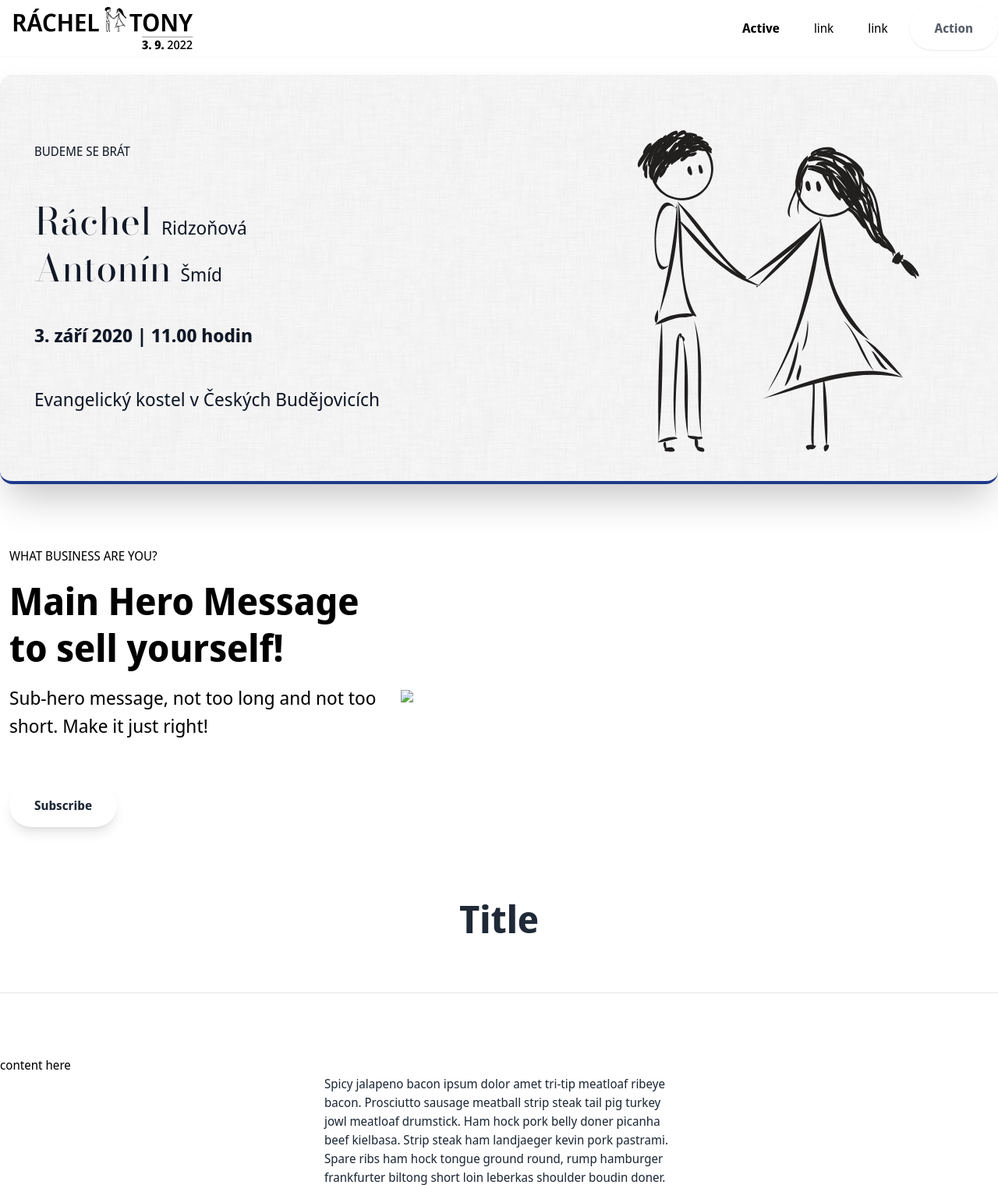
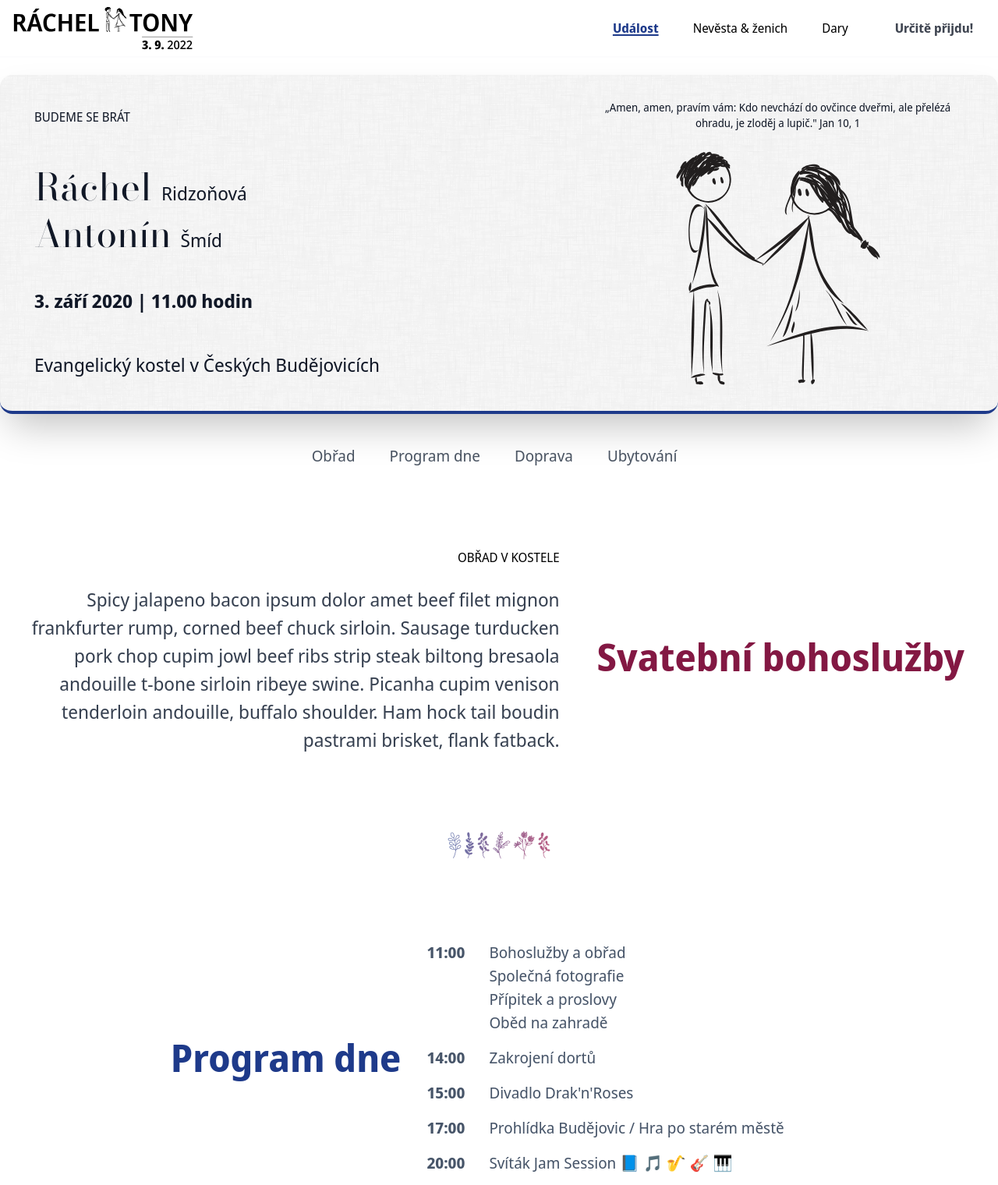
Before and after one commit to Smidra/svatbaweb, a website built with Vite: page src/index.html in a window 1280 px wide. Shown: the top 1520 px of the page at 78% size. Built offline with nearby package versions, Linux system fonts and the light colour scheme; files whose address does not match are found by name.

Commit message:
navigation and 1st page content init

```diff
--- a/assets/css/style.css
+++ b/assets/css/style.css
@@ -1,5 +1,10 @@
 
 @import url('https://fonts.googleapis.com/css2?family=Bodoni+Moda&family=Noto+Sans:wght@300;500&display=swap');
+
+@font-face {
+  font-family: floralia;
+  src: url('/assets/font/floralia.woff');
+}
 
 @tailwind base;
 @tailwind components;
@@ -10,12 +15,39 @@ body {
   -moz-osx-font-smoothing: grayscale;
 }
 
-.gradient {
-  background: linear-gradient(90deg, #1758a4 0%, rgba(0, 148, 105, 0.91) 100%);
-}
-
 @layer components {
   .btn-primary {
     @apply py-2 px-4 bg-blue-500 text-white font-semibold rounded-full shadow-md hover:bg-blue-700 focus:outline-none focus:ring-2 focus:ring-blue-400 focus:ring-opacity-75;
   }
+
+  .header-link {
+    @apply inline-block text-black no-underline hover:text-blue-900 py-2 px-4 underline-offset-2 decoration-2 hover:underline;
+  }
+
+  .header-link-current {
+    @apply inline-block py-2 px-4 text-blue-900 font-bold underline underline-offset-2 decoration-2;
+  }
+  .flower {
+    font-family: 'floralia' !important;
+    speak: never;
+    font-style: normal;
+    font-weight: normal;
+    font-variant: normal;
+    text-transform: none;
+    line-height: 1;
+    font-size: 3rem;
+
+    /* Better Font Rendering =========== */
+    -webkit-font-smoothing: antialiased;
+    -moz-osx-font-smoothing: grayscale;
+  }
+
+  .gradient {
+    @apply bg-gradient-to-r from-blue-900 to-pink-800;
+    /*background: linear-gradient(90deg, #003891 0%, rgba(148, 0, 64, 0.91) 100%);*/
+  }
+
+  .section-anchor {
+    position: relative; top: -96px; height: 0; width: 0;
+  }
 }
--- a/assets/js/main.js
+++ b/assets/js/main.js
@@ -1,2 +1,3 @@
 import '../css/style.css';
 import './scrollControl';
+import './toggleDropdown';
--- a/assets/js/scrollControl.js
+++ b/assets/js/scrollControl.js
@@ -9,38 +9,48 @@ document.addEventListener("scroll", function () {
     /*Apply classes for slide in bar*/
     scrollpos = window.scrollY;
 
-    if(!header){
+    if (!header) {
         return;
     }
 
     if (scrollpos > 10) {
+        setHeaderMove();
+    } else {
+        if(window.innerWidth > 1024){
+            unsetHeaderMove();
+        }
+    }
+});
+
+export function setHeaderMove() {
     header.classList.add("bg-white");
     navaction.classList.remove("bg-white");
     navaction.classList.add("gradient");
-        navaction.classList.remove("text-gray-800");
+    navaction.classList.remove("text-gray-900");
     navaction.classList.add("text-white");
     //Use to switch toggleColour colours
     for (var i = 0; i < toToggle.length; i++) {
-            toToggle[i].classList.add("text-gray-800");
+        toToggle[i].classList.add("text-gray-900");
         toToggle[i].classList.remove("text-white");
     }
     header.classList.add("shadow");
     navcontent.classList.remove("bg-gray-100");
     navcontent.classList.add("bg-white");
-    } else {
+}
+
+export function unsetHeaderMove() {
     header.classList.remove("bg-white");
     navaction.classList.remove("gradient");
     navaction.classList.add("bg-white");
     navaction.classList.remove("text-white");
-        navaction.classList.add("text-gray-800");
+    navaction.classList.add("text-gray-900");
     //Use to switch toggleColour colours
     for (var i = 0; i < toToggle.length; i++) {
         toToggle[i].classList.add("text-white");
-            toToggle[i].classList.remove("text-gray-800");
+        toToggle[i].classList.remove("text-gray-900");
     }
 
     header.classList.remove("shadow");
     navcontent.classList.remove("bg-white");
     navcontent.classList.add("bg-gray-100");
 }
-});
--- a/src/index.html
+++ b/src/index.html
@@ -6,13 +6,12 @@
     <link rel=icon href="/favicon.svg"/>
     <meta name="viewport" content="width=device-width, initial-scale=1.0">
     <script type="module" src="/assets/js/main.js"></script>
-
 </head>
 <body class="leading-normal tracking-normal">
 
 <!--Nav-->
 <nav id="header" class="fixed w-full z-30 top-0 text-white">
-    <div class="w-full container mx-auto flex flex-wrap items-center justify-between mt-0 py-2">
+    <div class="w-full container mx-auto flex flex-wrap items-center justify-between mt-0 py-2 bg-white">
         <div class="pl-4 flex items-center">
             <a class="toggleColour text-white no-underline hover:no-underline font-bold text-2xl lg:text-4xl" href="#">
                 <img src="/assets/img/logo3.svg" class="h-14"/>
@@ -30,23 +29,24 @@
         <div class="w-full flex-grow lg:flex lg:items-center lg:w-auto hidden mt-2 lg:mt-0 bg-white lg:bg-transparent text-black p-4 lg:p-0 z-20"
              id="nav-content">
             <ul class="list-reset lg:flex justify-end flex-1 items-center">
-                <li class="mr-3">
-                    <a class="inline-block py-2 px-4 text-black font-bold no-underline" href="#">Active</a>
+                <li class="mr-3 text-right">
+                    <a class="header-link-current" href="#">Událost</a>
                 </li>
-                <li class="mr-3">
-                    <a class="inline-block text-black no-underline hover:text-gray-800 hover:text-underline py-2 px-4"
-                       href="#">link</a>
+                <li class="mr-3 text-right">
+                    <a class="header-link"
+                       href="#">Nevěsta & ženich</a>
                 </li>
-                <li class="mr-3">
-                    <a class="inline-block text-black no-underline hover:text-gray-800 hover:text-underline py-2 px-4"
-                       href="#">link</a>
+                <li class="mr-3 text-right">
+                    <a class="header-link"
+                       href="#">Dary</a>
                 </li>
             </ul>
             <button
                     id="navAction"
-                    class="mx-auto lg:mx-0 hover:underline bg-white text-gray-800 font-bold rounded-full mt-4 lg:mt-0 py-4 px-8 shadow opacity-75 focus:outline-none focus:shadow-outline transform transition hover:scale-105 duration-300 ease-in-out"
+                    style="float: right"
+                    class="mx-auto lg:mx-0 hover:underline bg-white text-gray-900 font-bold rounded-full mt-4 lg:mt-0 py-3 px-8 opacity-80 focus:outline-none focus:shadow-outline transform transition duration-150 ease-in-out"
             >
-                Action
+                Určitě přijdu!
             </button>
         </div>
     </div>
@@ -55,9 +55,9 @@
 
 
 <!--Hero-->
-<div class="pt-24">
+<div class="lg:pt-24 pt-16 mb-24">
     <section style="background-image: url('/assets/img/dust_scratches.png')"
-             class="container w-full border-b mb-20 p-8 pb-0 rounded-2xl shadow-2xl border-b-4 border-b-blue-900"
+             class="container w-full border-b p-8 pb-0 rounded-2xl shadow-2xl border-b-4 border-b-blue-900"
     >
         <div class="px-3 mx-auto flex flex-wrap flex-col md:flex-row items-center text-gray-900">
             <!--Left Col-->
@@ -75,38 +75,152 @@
                 <p class="leading-normal text-2xl font-light mt-12 mb-8">
                     Evangelický kostel v&nbspČeských&nbspBudějovicích
                 </p>
-<!--                <button class="mx-auto lg:mx-0 hover:underline bg-white text-gray-800 font-bold rounded-full my-6 py-4 px-8 shadow-lg focus:outline-none focus:shadow-outline transform transition hover:scale-105 duration-300 ease-in-out">-->
-<!--                    Subscribe-->
-<!--                </button>-->
+                <!--                <button class="mx-auto lg:mx-0 hover:underline bg-white text-gray-800 font-bold rounded-full my-6 py-4 px-8 shadow-lg focus:outline-none focus:shadow-outline transform transition hover:scale-105 duration-300 ease-in-out">-->
+                <!--                    Subscribe-->
+                <!--                </button>-->
             </div>
             <!--Right Col-->
-            <div class="w-full md:w-2/5 p-2 py-6 text-center">
-                <img class="w-full md:w-4/5 w-2/5 z-50 mx-auto" src="/assets/img/pandulaci.svg"/>
+            <div class="w-full md:w-2/5 px-4 pt-0 pb-6 text-center">
+                <div class="font-light text-sm pb-4">
+                    „Amen, amen, pravím vám: Kdo nevchází do ovčince dveřmi, ale přelézá ohradu, je zloděj a lupič."
+                    Jan&nbsp10,&nbsp1
+                </div>
+                <img class="w-full lg:w-3/5 md:w-4/5 w-2/5 z-20 mx-auto" src="/assets/img/pandulaci.svg"/>
             </div>
         </div>
-<!--        <img class="w-full mx-auto" src="/assets/img/flowers-long.svg"/>-->
+        <!--        <img class="w-full mx-auto" src="/assets/img/flowers-long.svg"/>-->
     </section>
+    <div class="w-full flex-grow flex items-center w-auto mt-8 overflow-x-scroll">
+        <ul class="list-reset flex justify-center flex-1 items-center">
+            <li class="mr-3">
+                <a class="header-link text-xl text-gray-600"
+                   href="#obrad">Obřad</a>
+            </li>
+            <li class="mr-3">
+                <a class="header-link text-xl text-gray-600"
+                   href="#program">Program&nbspdne</a>
+            </li>
+            <li class="mr-3">
+                <a class="header-link text-xl text-gray-600"
+                   href="#doprava">Doprava</a>
+            </li>
+            <li class="mr-3">
+                <a class="header-link text-xl text-gray-600"
+                   href="#ubytovani">Ubytování</a>
+            </li>
+        </ul>
 
-    <div class="container px-3 mx-auto flex flex-wrap flex-col md:flex-row items-center">
-        <!--Left Col-->
-        <div class="flex flex-col w-full md:w-2/5 justify-center items-start text-center md:text-left">
-            <p class="uppercase tracking-loose w-full">What business are you?</p>
-            <h1 class="my-4 text-5xl font-bold leading-tight">
-                Main Hero Message to sell yourself!
+    </div>
+</div>
+
+
+<section>
+    <div id="obrad" class="section-anchor"></div>
+    <div class="container px-3 mx-auto flex flex-wrap flex-col md:flex-row-reverse items-center">
+        <div class="w-full md:w-2/5 items-start text-center md:text-left text-pink-900">
+            <h1 class="my-4 mt-0 text-5xl font-bold leading-tight">
+                Svatební bohoslužby
             </h1>
-            <p class="leading-normal text-2xl mb-8">
-                Sub-hero message, not too long and not too short. Make it just right!
+        </div>
+        <div class="flex flex-col w-full md:w-3/5 justify-center items-start text-center md:text-right md:pr-12">
+            <p class="uppercase tracking-loose w-full pb-6">Obřad v kostele</p>
+            <p class="leading-normal text-2xl mb-8 text-gray-700">
+                Spicy jalapeno bacon ipsum dolor amet beef filet mignon frankfurter rump, corned beef chuck sirloin.
+                Sausage turducken pork chop cupim jowl beef ribs strip steak biltong bresaola andouille t-bone sirloin
+                ribeye swine. Picanha cupim venison tenderloin andouille, buffalo shoulder. Ham hock tail boudin
+                pastrami brisket, flank fatback.
             </p>
-            <button class="mx-auto lg:mx-0 hover:underline bg-white text-gray-800 font-bold rounded-full my-6 py-4 px-8 shadow-lg focus:outline-none focus:shadow-outline transform transition hover:scale-105 duration-300 ease-in-out">
-                Subscribe
-            </button>
-        </div>
-        <!--Right Col-->
-        <div class="w-full md:w-3/5 py-6 text-center">
-            <img class="w-full md:w-4/5 z-50" src="hero.png"/>
         </div>
     </div>
+</section>
+
+<div class="container w-full text-center py-16">
+    <span class="flower text-transparent bg-clip-text gradient opacity-70">svatba</span>
+    <!--    <div class="w-full mb-4">-->
+    <!--        <div class="h-1 mx-auto gradient w-64 my-0 py-0 opacity-40 rounded-full"></div>-->
+    <!--    </div>-->
 </div>
+
+<section class="mt-8">
+    <div id="program" class="section-anchor"></div>
+    <div class="container px-3 mx-auto flex flex-wrap flex-col md:flex-row items-center">
+        <div class="w-full md:w-2/5 items-start text-center md:text-right text-blue-900">
+            <h1 class="my-4 text-5xl font-bold leading-tight">
+                Program dne
+            </h1>
+        </div>
+        <div class="flex flex-col w-full md:w-3/5 justify-center items-start text-center md:text-left">
+            <table class="w-full lg:ml-8 table-auto text-slate-600 text-xl text-left">
+                <tbody>
+                <tr>
+                    <td class="font-bold w-20">
+                        11:00
+                    </td>
+                    <td>
+                        Bohoslužby a obřad
+                    </td>
+                </tr>
+                <tr>
+                    <td class="font-bold w-20">
+
+                    </td>
+                    <td>
+                        Společná fotografie
+                    </td>
+                </tr>
+                <tr>
+                    <td class="font-bold w-20">
+
+                    </td>
+                    <td>
+                        Přípitek a proslovy
+                    </td>
+                </tr>
+                <tr>
+                    <td class="font-bold w-20">
+
+                    </td>
+                    <td>
+                        Oběd na zahradě
+                    </td>
+                </tr>
+                <tr>
+                    <td class="font-bold w-20 pt-4">
+                        14:00
+                    </td>
+                    <td class=" pt-4">
+                        Zakrojení dortů
+                    </td>
+                </tr>
+                <tr>
+                    <td class="font-bold w-20 pt-4">
+                        15:00
+                    </td>
+                    <td class="pt-4">
+                        Divadlo Drak'n'Roses
+                    </td>
+                </tr>
+                <tr>
+                    <td class="font-bold w-20 pt-4">
+                        17:00
+                    </td>
+                    <td class="pt-4">
+                        Prohlídka Budějovic / Hra po starém městě
+                    </td>
+                </tr>
+                <tr>
+                    <td class="font-bold w-20 pt-4">
+                        20:00
+                    </td>
+                    <td class="pt-4">
+                        Svíták Jam Session 📘&nbsp🎵&nbsp🎷&nbsp🎸&nbsp🎹
+                    </td>
+                </tr>
+                </tbody>
+            </table>
+        </div>
+    </div>
+</section>
 
 
 <section class="bg-white border-b py-8">
@@ -180,3 +294,9 @@
 
 </body>
 </html>
+
+<!--
+TODO:
+- mobile menu
+- mobile prehodit poradi?
+-->
```
Also changed, not shown: assets/js/toggleDropdown.js (added, +38 -0 lines), tailwind.config.js (+7 -1 lines), assets/font/floralia.woff (renamed from assets/img/floralia.woff). Lines whose indentation alone changed are shown as unchanged.
